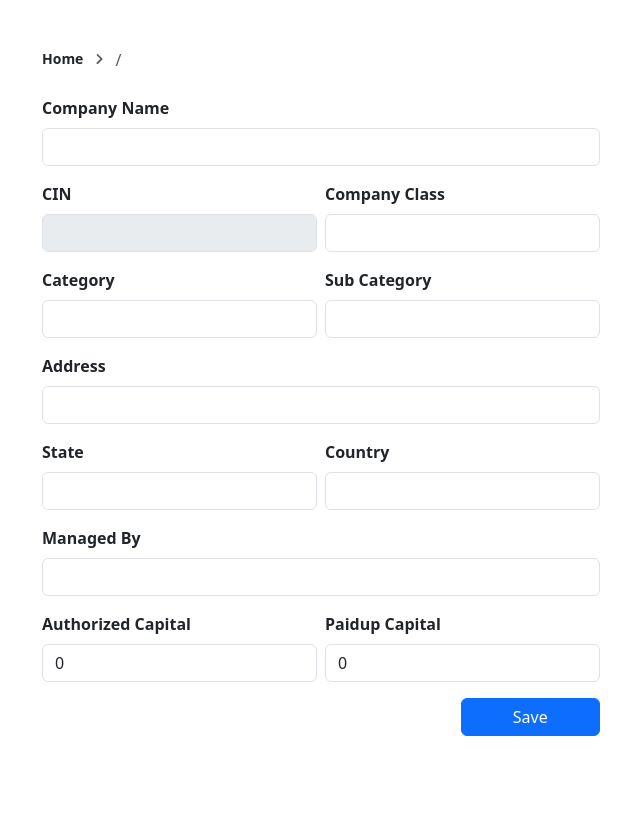
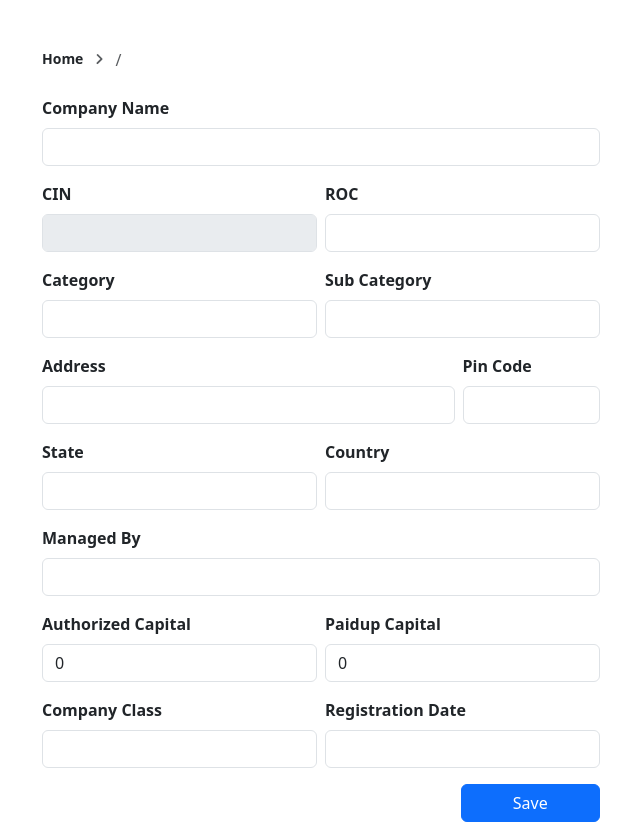
Before and after one commit to naveenjothi/fe-web-crawler, a Vue app: page /detail/2 in a window 1280 px wide. Shown: the whole page, without its empty margins (40-680 px from the left). Before the commit the page ends 800 px from the top, so only its background shows below. Built offline with nearby package versions, Linux system fonts and the light colour scheme; no server answers.

Commit message:
Added missing fields

```diff
--- a/src/components/details/FormComponent.vue
+++ b/src/components/details/FormComponent.vue
@@ -16,10 +16,11 @@
         v-model="data.cin"
       />
       <InputComponent
-        label="Company Class"
-        id="companyClass"
+        label="ROC"
         wrapper-class="w-50"
-        v-model="data.companyClass"
+        type="number"
+        id="roC"
+        v-model="data.roC"
       />
     </div>
 
@@ -37,8 +38,20 @@
         v-model="data.subCategory"
       />
     </div>
-    <div class="w-50">
-      <InputComponent label="Address" id="address" v-model="data.address" />
+    <div class="w-50 d-flex gap-2">
+      <InputComponent
+        label="Address"
+        id="address"
+        v-model="data.address"
+        wrapper-class="w-75"
+      />
+      <InputComponent
+        label="Pin Code"
+        wrapper-class="w-25"
+        type="number"
+        id="pinCode"
+        v-model="data.pinCode"
+      />
     </div>
     <div class="w-50 d-flex gap-2">
       <InputComponent
@@ -71,6 +84,21 @@
         type="number"
         wrapper-class="w-50"
         v-model="data.paidUpCapital"
+      />
+    </div>
+    <div class="w-50 d-flex gap-2">
+      <InputComponent
+        label="Company Class"
+        id="companyClass"
+        wrapper-class="w-50"
+        v-model="data.companyClass"
+      />
+      <InputComponent
+        label="Registration Date"
+        id="registrationDate"
+        type="number"
+        wrapper-class="w-50"
+        v-model="data.registrationDate"
       />
     </div>
     <div class="w-50 d-flex justify-content-end">
```
